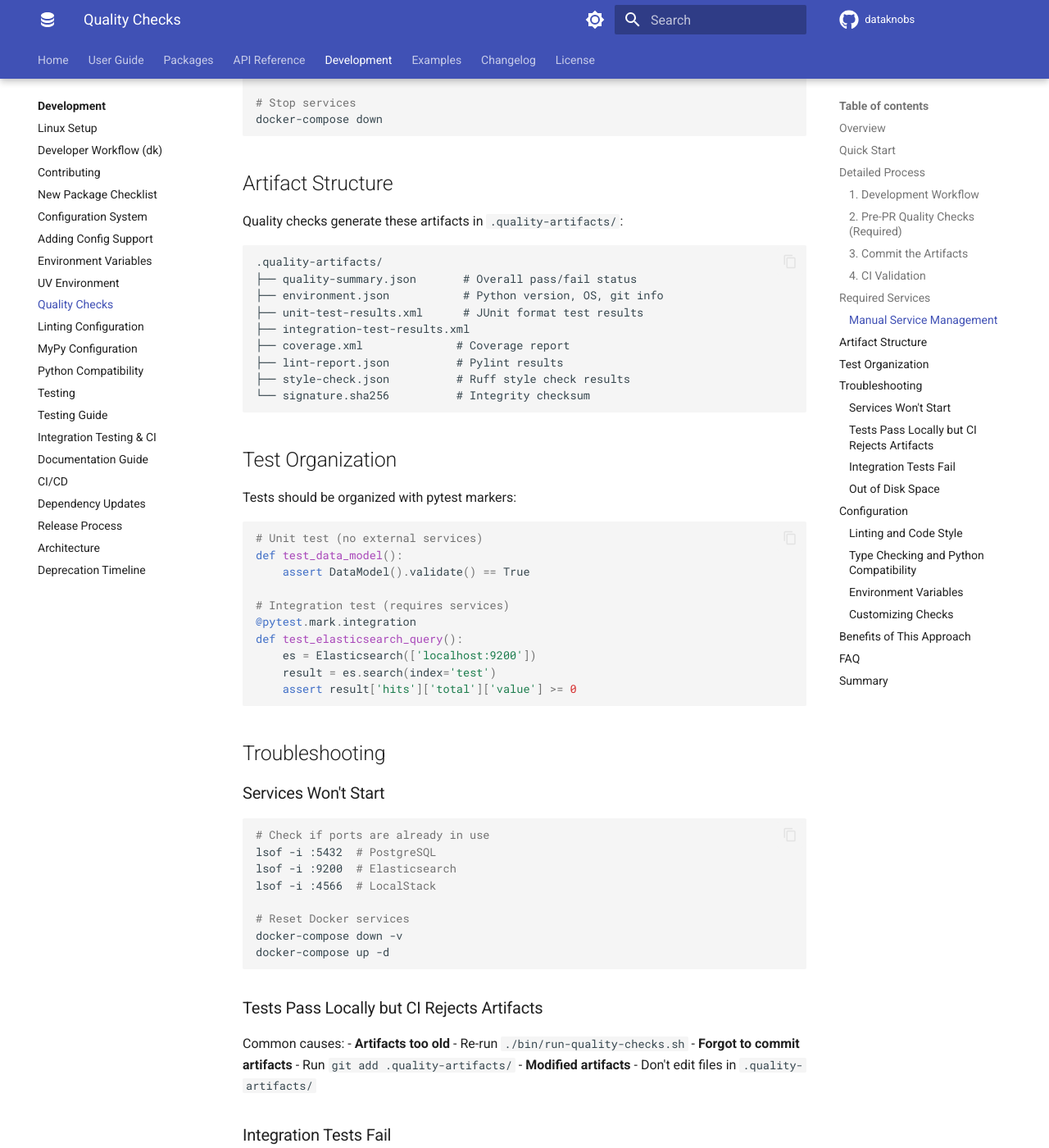
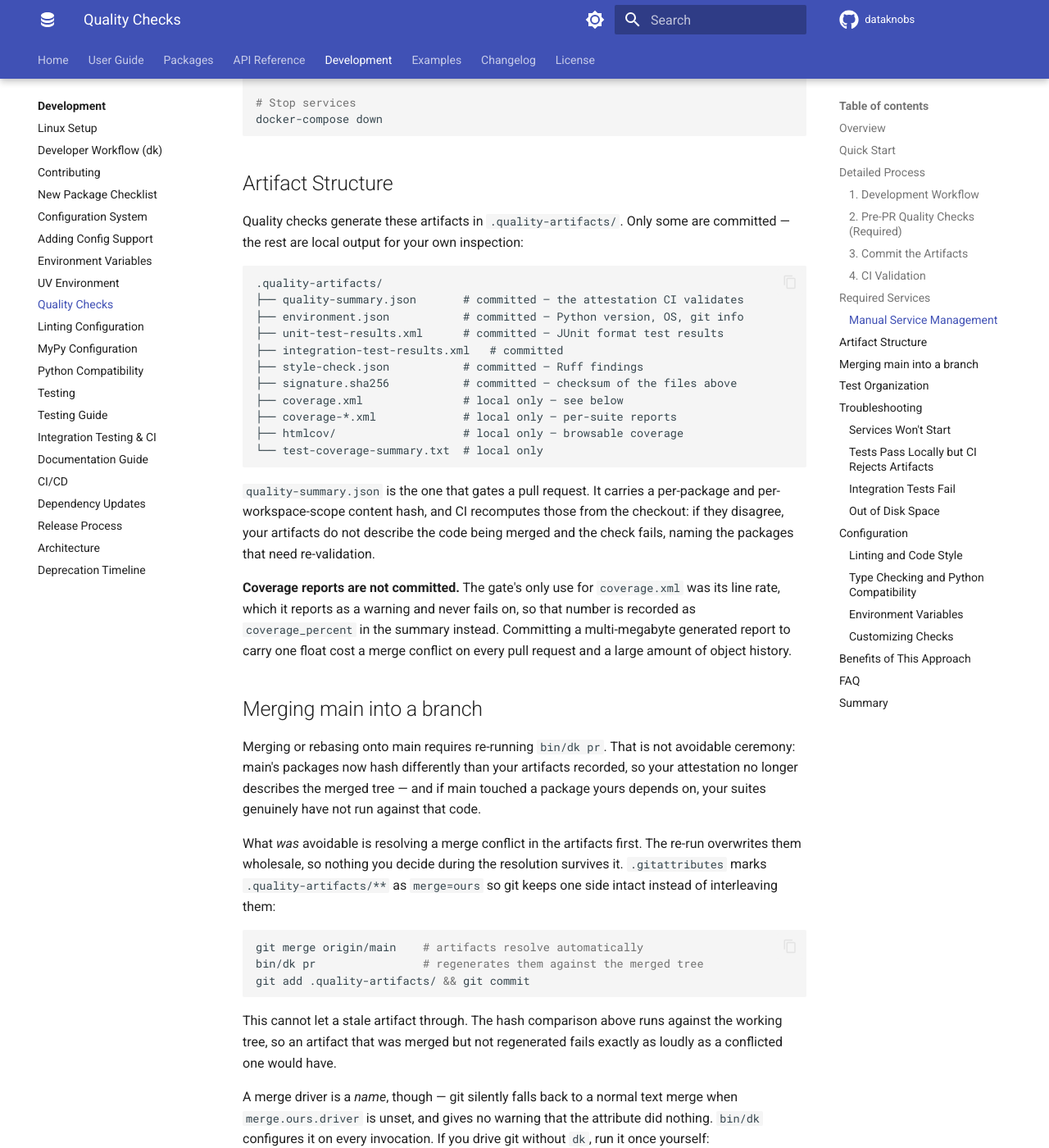
Before and after one commit to KBS-Labs/dataknobs, an MkDocs documentation site: the page built from docs/development/quality-checks.md, in a window 1280 px wide and 1400 px high, scrolled down 2882 px. Shown: the whole window at 82% size. Built offline with MkDocs 1.6.1 and Material for MkDocs 9.7.7, drawn with Linux system fonts in a browser that asks for light colours; comment, search, counter and statistics services are not loaded; some of the changed text lies outside the part shown.

Commit message:
fix(ci): drop artifact merge conflicts and repair the signature check
Quality artifacts are regenerated wholesale by `bin/dk pr`, and a branch
taking main must re-run regardless — the gate rehashes the checkout, so an
artifact carried across a merge is stale by construction. Resolving a merge
conflict in them first was work no information survived: the re-run
overwrites whatever the resolution decided.

.gitattributes marks .quality-artifacts/** as merge=ours so git keeps one
side intact instead of interleaving two. This cannot let a stale artifact
through — package-hashes.py compares against the working tree, so a
merged-but-not-regenerated artifact fails exactly as loudly as a conflicted
one, naming the packages needing re-validation. A merge driver is only a
name, though, and git falls back to a text merge without warning when it is
undefined, which would leave the attribute looking like protection while
providing none; bin/setup-git-config.sh defines it and bin/dk invokes that
on every run.

Coverage XML is no longer committed. The gate's only use for it was a line
rate reported as a warning and never failed on, and that number is recorded
as coverage_percent in quality-summary.json instead. The report appeared in
399 of the last 404 artifact commits and carried over a gigabyte of object
history to deliver one float.

The signature check had never passed. The producer signed every *.json and
*.xml on disk, including gitignored per-package coverage output, so it
recorded twelve files where a CI checkout contains six — mismatching on
every pull request, which is how it came to be explicitly non-failing rather
than correct. Both sides now enumerate the committed set via `git ls-files`.

Four guards cover seams that nothing else connects: a required artifact
.gitignore drops, a re-added coverage un-ignore rule, a merge driver named
but never defined, and the two signature enumerations drifting apart.

Co-Authored-By: Claude Opus 5 (1M context) <noreply@anthropic.com>

````diff
--- a/docs/development/quality-checks.md
+++ b/docs/development/quality-checks.md
@@ -133,18 +133,64 @@ docker-compose down
 
 ## Artifact Structure
 
-Quality checks generate these artifacts in `.quality-artifacts/`:
+Quality checks generate these artifacts in `.quality-artifacts/`. Only some are
+committed — the rest are local output for your own inspection:
 
 ```
 .quality-artifacts/
-├── quality-summary.json       # Overall pass/fail status
-├── environment.json           # Python version, OS, git info
-├── unit-test-results.xml      # JUnit format test results
-├── integration-test-results.xml
-├── coverage.xml              # Coverage report
-├── lint-report.json          # Pylint results
-├── style-check.json          # Ruff style check results
-└── signature.sha256          # Integrity checksum
+├── quality-summary.json       # committed — the attestation CI validates
+├── environment.json           # committed — Python version, OS, git info
+├── unit-test-results.xml      # committed — JUnit format test results
+├── integration-test-results.xml   # committed
+├── style-check.json           # committed — Ruff findings
+├── signature.sha256           # committed — checksum of the files above
+├── coverage.xml               # local only — see below
+├── coverage-*.xml             # local only — per-suite reports
+├── htmlcov/                   # local only — browsable coverage
+└── test-coverage-summary.txt  # local only
+```
+
+`quality-summary.json` is the one that gates a pull request. It carries a
+per-package and per-workspace-scope content hash, and CI recomputes those from
+the checkout: if they disagree, your artifacts do not describe the code being
+merged and the check fails, naming the packages that need re-validation.
+
+**Coverage reports are not committed.** The gate's only use for `coverage.xml`
+was its line rate, which it reports as a warning and never fails on, so that
+number is recorded as `coverage_percent` in the summary instead. Committing a
+multi-megabyte generated report to carry one float cost a merge conflict on
+every pull request and a large amount of object history.
+
+## Merging main into a branch
+
+Merging or rebasing onto main requires re-running `bin/dk pr`. That is not
+avoidable ceremony: main's packages now hash differently than your artifacts
+recorded, so your attestation no longer describes the merged tree — and if main
+touched a package yours depends on, your suites genuinely have not run against
+that code.
+
+What *was* avoidable is resolving a merge conflict in the artifacts first. The
+re-run overwrites them wholesale, so nothing you decide during the resolution
+survives it. `.gitattributes` marks `.quality-artifacts/**` as `merge=ours` so
+git keeps one side intact instead of interleaving them:
+
+```bash
+git merge origin/main    # artifacts resolve automatically
+bin/dk pr                # regenerates them against the merged tree
+git add .quality-artifacts/ && git commit
+```
+
+This cannot let a stale artifact through. The hash comparison above runs against
+the working tree, so an artifact that was merged but not regenerated fails
+exactly as loudly as a conflicted one would have.
+
+A merge driver is a *name*, though — git silently falls back to a normal text
+merge when `merge.ours.driver` is unset, and gives no warning that the attribute
+did nothing. `bin/dk` configures it on every invocation. If you drive git
+without `dk`, run it once yourself:
+
+```bash
+bin/setup-git-config.sh
 ```
 
 ## Test Organization
@@ -183,8 +229,13 @@ docker-compose up -d
 
 Common causes:
 - **Artifacts too old** - Re-run `./bin/run-quality-checks.sh`
+- **Merged main without re-running** - Expected; re-run and re-commit
 - **Forgot to commit artifacts** - Run `git add .quality-artifacts/`
 - **Modified artifacts** - Don't edit files in `.quality-artifacts/`
+
+The failure names the packages needing re-validation, or the workspace scope
+(`toolchain`, `workspace_tests`) that changed. A workspace scope dirties no
+package, so that case reports a changed scope and no package list.
 
 ### Integration Tests Fail
 
@@ -308,7 +359,10 @@ A: For PRs to feature branches, you might skip integration tests. For PRs to `ma
 A: Add it to `docker-compose.override.yml`, update `bin/run-quality-checks.sh` to wait for it, and document it here.
 
 **Q: What if artifacts are accidentally modified?**
-A: The signature check will detect this. Re-run `./bin/run-quality-checks.sh` to regenerate valid artifacts.
+A: The signature check reports it, and the content hashes in `quality-summary.json` are what actually fail the build. Re-run `./bin/run-quality-checks.sh` to regenerate valid artifacts.
+
+**Q: Do I have to re-run checks after merging main?**
+A: Yes. Your artifacts attest to a tree that no longer exists, and CI compares their hashes against the merged checkout. You do *not* have to resolve an artifact merge conflict first — see [Merging main into a branch](#merging-main-into-a-branch).
 
 ## Summary
 
````
Also changed, not shown: 8 other files.
